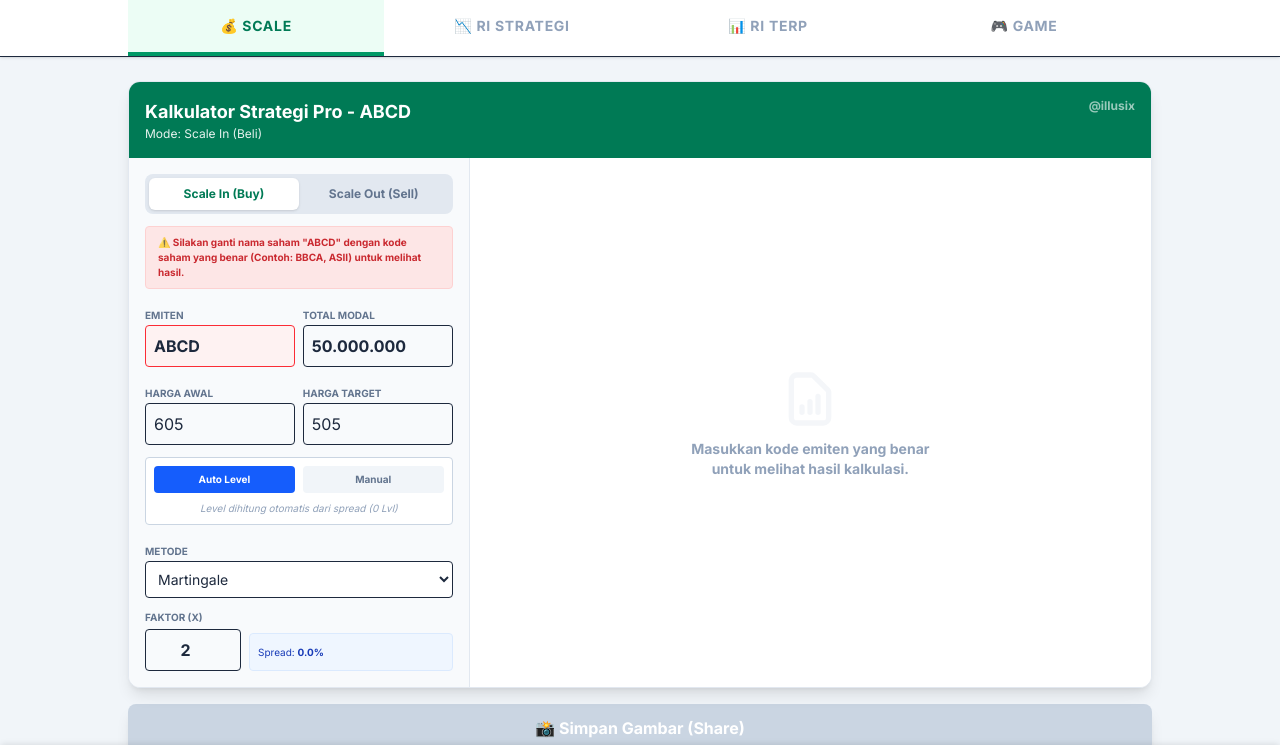
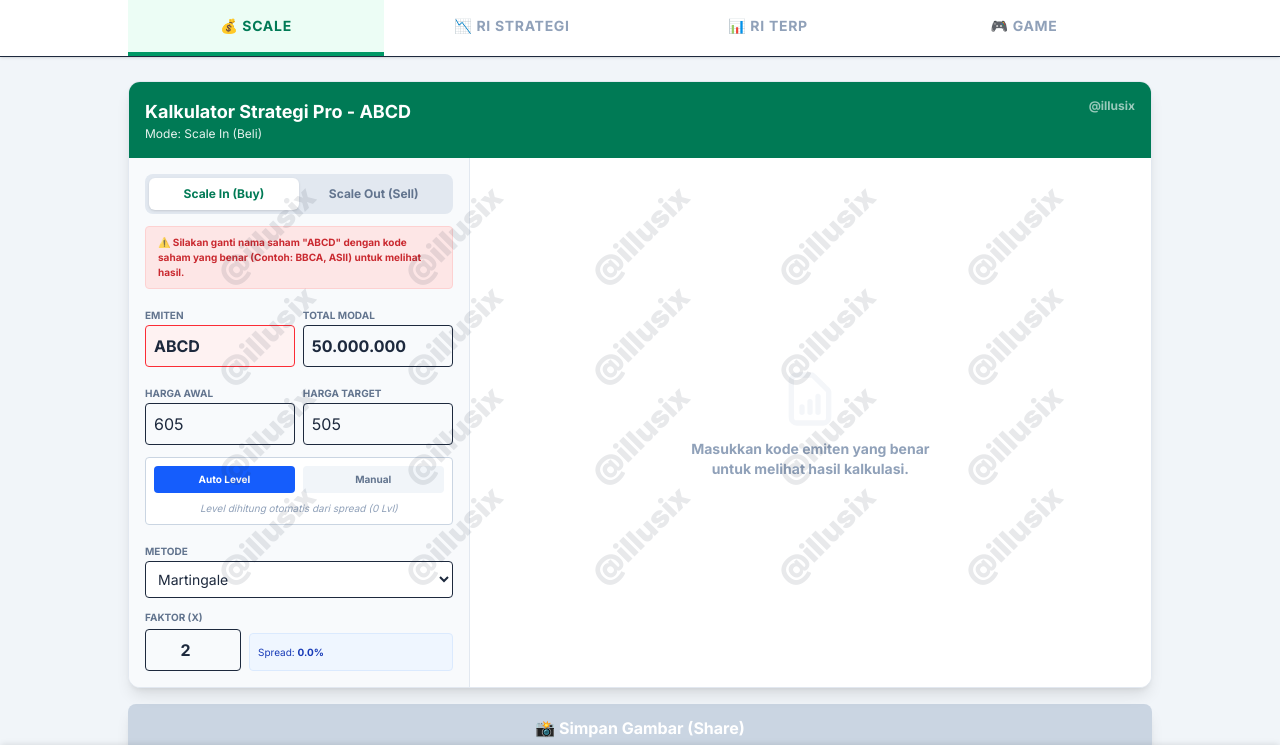
Before and after one commit to illusixTri/kalkulator-saham., a Next.js app: page / in a window 1280 px wide. Shown: the top 745 px of the page. Built offline with nearby package versions, Linux system fonts and the light colour scheme.

Commit message:
Update save png 1

```diff
--- a/app/page.tsx
+++ b/app/page.tsx
@@ -103,11 +103,12 @@
     return { saveImage, isGenerating };
 };
 
-// --- WATERMARK COMPONENT ---
+// --- WATERMARK COMPONENT (REVISI: Z-INDEX 50 BIAR DI ATAS) ---
 const Watermark = () => {
     const repeats = Array(20).fill("@illusix");
     return (
-        <div className="absolute inset-0 z-[5] pointer-events-none flex flex-wrap items-center justify-center content-center opacity-[0.08] overflow-hidden">
+        // PERBAIKAN DI SINI: z-[50] (sebelumnya z-[5])
+        <div className="absolute inset-0 z-[50] pointer-events-none flex flex-wrap items-center justify-center content-center opacity-[0.1] overflow-hidden">
             {repeats.map((text, i) => (
                 <div key={i} className="p-8 text-3xl font-black text-slate-800 -rotate-45 select-none whitespace-nowrap">{text}</div>
             ))}
@@ -149,9 +150,11 @@
   const calculateStrategy = () => {
     if (isInvalidTicker) { setResults([]); return; }
     const spread = Math.abs(startPrice - targetPrice) / startPrice; setSpreadPct(spread * 100);
+
     let calculatedAutoSteps = 3;
     if (spread < 0.10) calculatedAutoSteps = 3; else if (spread < 0.25) calculatedAutoSteps = 5; else if (spread < 0.50) calculatedAutoSteps = 8; else calculatedAutoSteps = 13;
     setAutoSteps(calculatedAutoSteps);
+
     if (!isAutoLevel && (manualSteps === "" || manualSteps === 0)) { setResults([]); setSummary({}); return; }
     let steps = isAutoLevel ? calculatedAutoSteps : (manualSteps as number); if (steps < 2) steps = 2;
     let weights: number[] = [];
@@ -201,7 +204,6 @@
                 ) : ( <div className="text-[10px] text-center text-slate-400 italic">Level dihitung otomatis dari spread ({autoSteps} Lvl)</div> )}
             </div>
 
-            {/* FIX: MENAMBAHKAN 'selected' AGAR DROPDOWN TIDAK RESET SAAT DIFOTO */}
             <div><label className="text-[10px] font-bold text-slate-500 uppercase">Metode</label><select value={method} onChange={(e) => setMethod(e.target.value as Method)} className="w-full p-2 border rounded bg-white text-sm">
                 <option value="NORMAL" selected={method === "NORMAL"}>Normal</option>
                 <option value="MARTINGALE" selected={method === "MARTINGALE"}>Martingale</option>
@@ -220,7 +222,7 @@
                         <div className="h-full flex flex-col items-center justify-center text-slate-400 italic"><p>Masukkan jumlah level untuk melihat hasil...</p></div>
                     ) : (
                         <>
-                            {/* --- BARIS RINGKASAN UNTUK GAMBAR --- */}
+                            {/* BARIS RINGKASAN AGAR GAMBAR JELAS */}
                             <div className="mb-3 text-[10px] bg-slate-100 p-2 rounded text-center font-mono text-slate-600">
                                 <span>Metode: <strong>{method}</strong> {method === "MARTINGALE" && `(${multiplier}x)`}</span> • <span>{mode === "SCALE_IN" ? "Modal" : "Lot"}: <strong>{formatNum(totalInput)}</strong></span>
                             </div>
```
